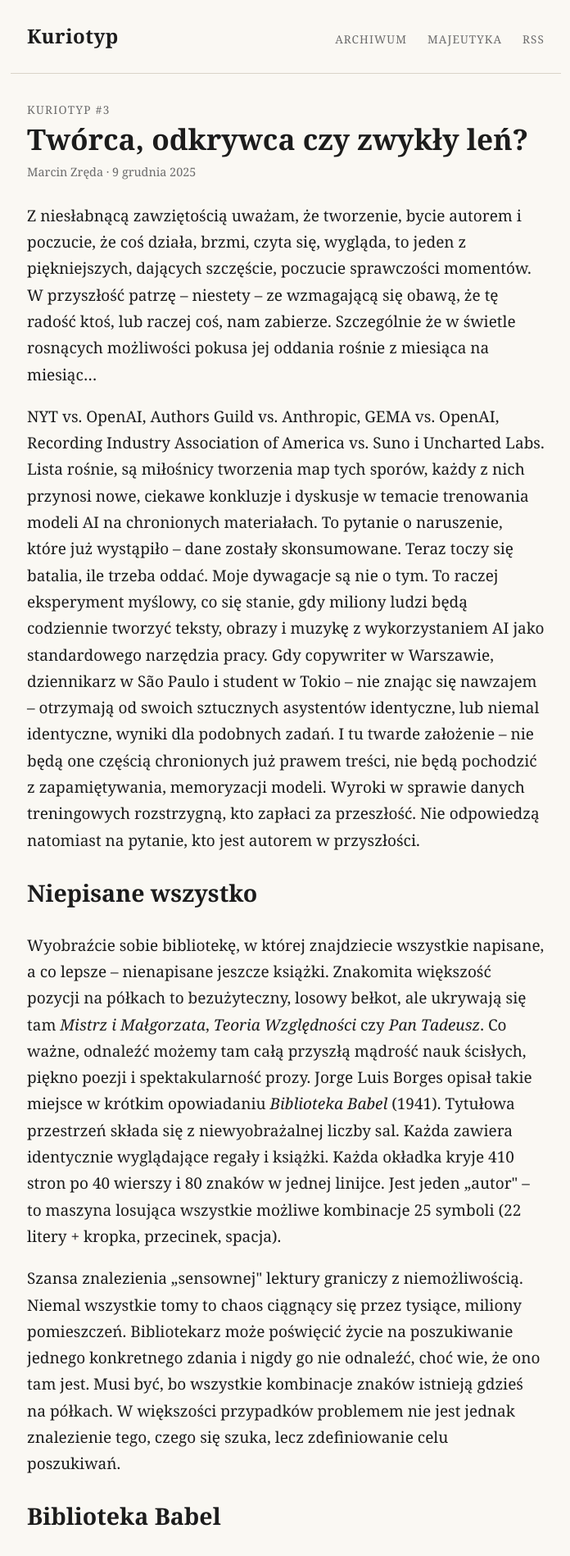
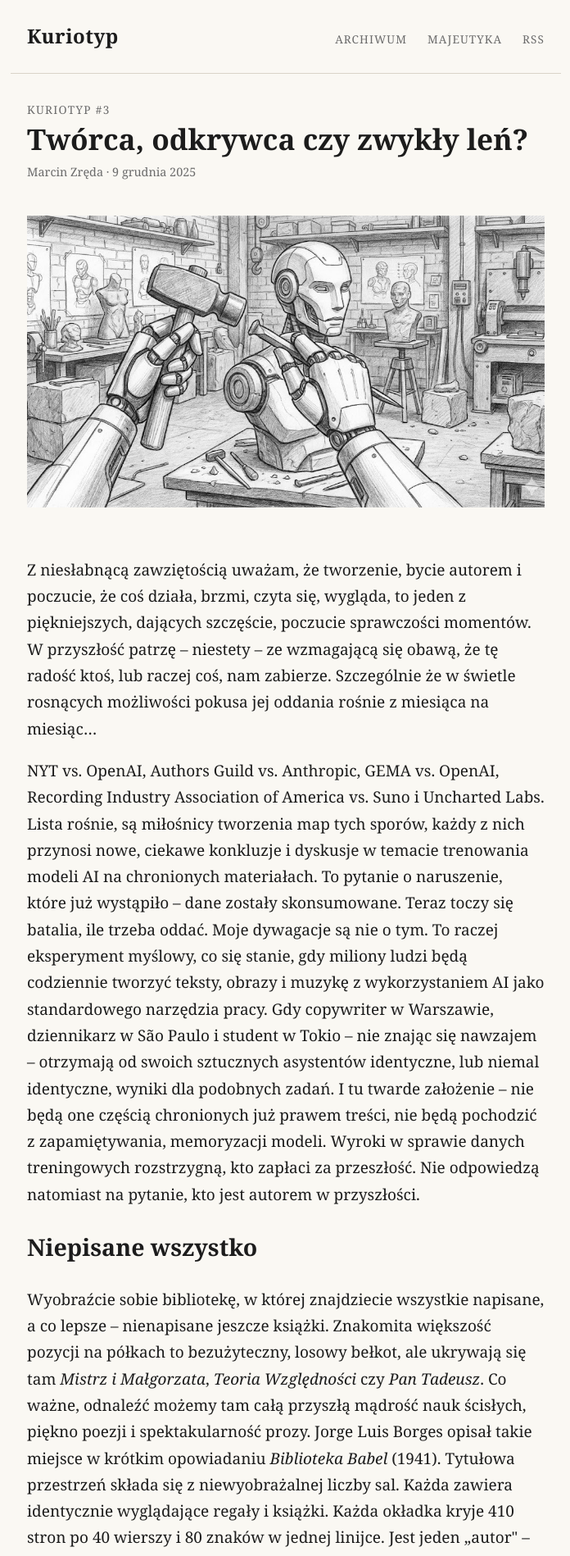
Before and after one commit to Kuriotyp/kuriotyp.github.io, a Jekyll site: the page built from _posts/2025-12-09-tworca-odkrywca-czy-zwykly-len.md, in a window 1280 px wide. Shown: the top 1898 px of the page at 82% size, without its empty margins (291-987 px from the left). Built offline with Jekyll 4.4.1, drawn with Linux system fonts in a browser that asks for light colours.

Commit message:
Dodaj ilustrację do Kuriotypa #3
Co-Authored-By: Claude Sonnet 5.5 <noreply@anthropic.com>
Claude-Session: https://claude.ai/code/session_01A9WPXobxy6Az6rGgvPJfrk

```diff
--- a/_posts/2025-12-09-tworca-odkrywca-czy-zwykly-len.md
+++ b/_posts/2025-12-09-tworca-odkrywca-czy-zwykly-len.md
@@ -5,7 +5,7 @@ numer: 3
 date: 2025-12-09
 opis: "Biblioteka Babel, melodie Riehla i AlphaZero jako tło pytania, kto jest autorem, gdy miliony ludzi z pomocą AI odkrywają te same optymalne sekwencje słów."
 tagi: [ai, prawo autorskie, twórczość, copyright]
-ilustracja: # /ilustracje/kuriotyp-03.jpg
+ilustracja: /ilustracje/kuriotyp-03.jpg
 zrodlo: https://www.linkedin.com/pulse/tw%C3%B3rca-odkrywca-czy-zwyk%C5%82y-le%C5%84-kuriotyp-3-marcin-zr%C4%99da-x3hpf/
 ---
 
```
Also changed, not shown: ilustracje/kuriotyp-03.jpg (added).
